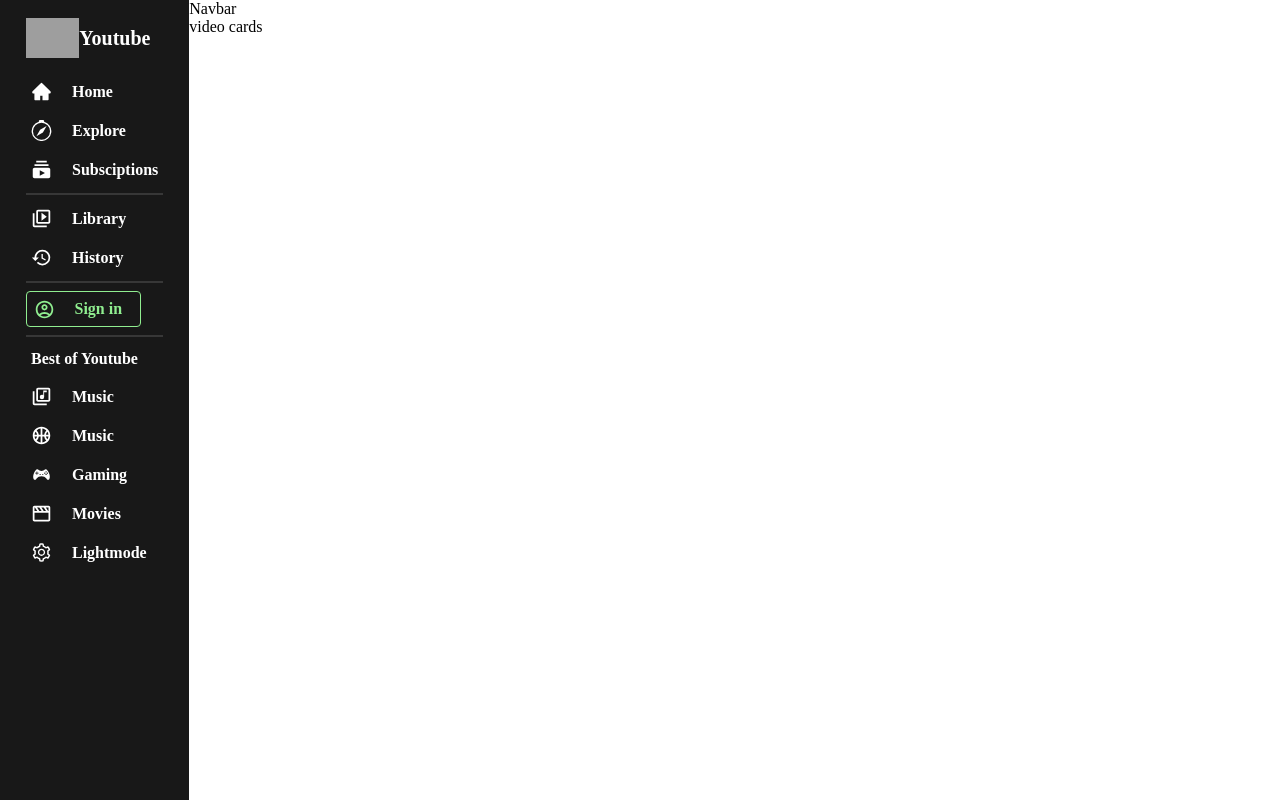
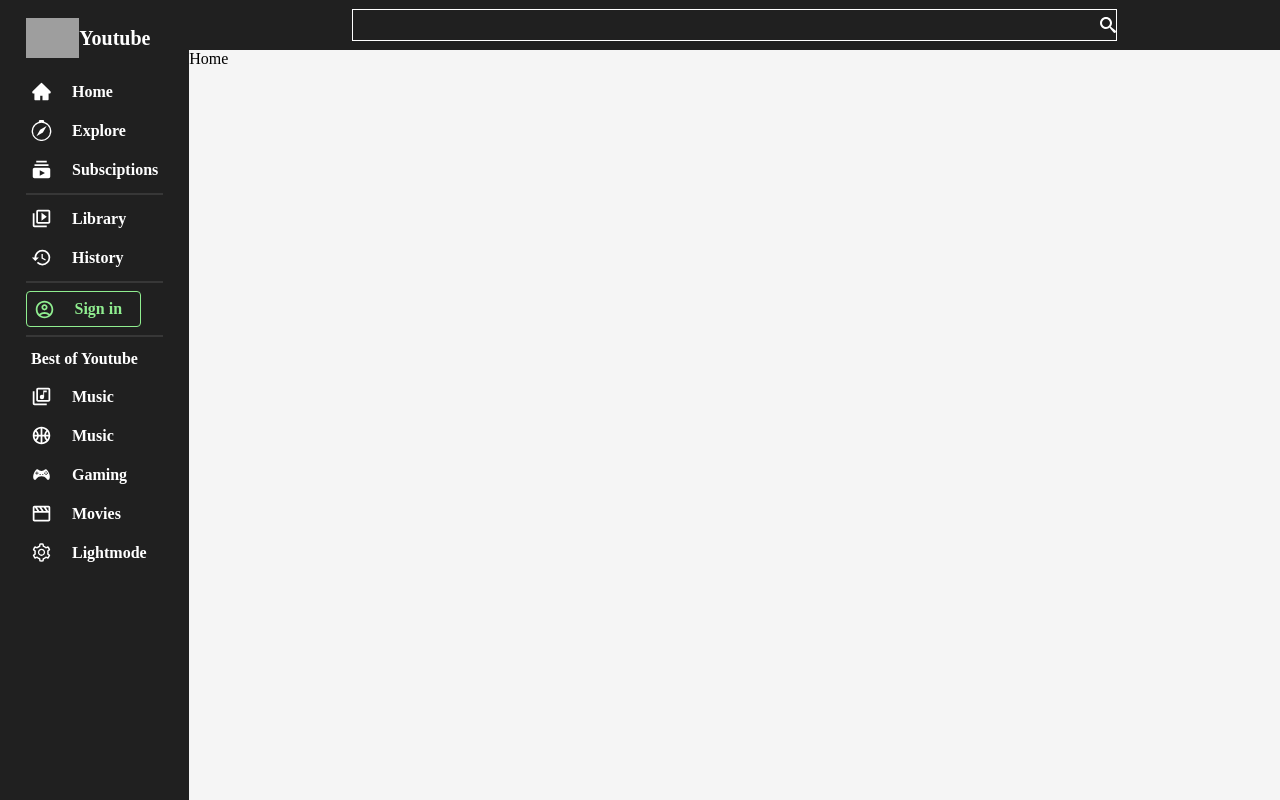
Before and after one commit to oladips772/youtube-clone, a React (Create React App) app in the folder frontend/: page / in a window 1280 px wide. Built offline with nearby package versions, Linux system fonts and the light colour scheme; grey boxes are pictures that could not be loaded.

Commit message:
added routes to app

```diff
--- a/frontend/package.json
+++ b/frontend/package.json
@@ -13,6 +13,7 @@
     "react": "^18.2.0",
     "react-dom": "^18.2.0",
     "react-icons": "^4.4.0",
+    "react-router-dom": "^6.4.1",
     "react-scripts": "5.0.1",
     "styled-components": "^5.3.5",
     "web-vitals": "^2.1.4"
--- a/frontend/src/App.js
+++ b/frontend/src/App.js
@@ -5,6 +5,9 @@
 import Sidebar from "./components/Sidebar";
 import "./App.css";
 import { darkTheme, lightTheme } from "./utils/Theme";
+import { BrowserRouter, Routes, Route } from "react-router-dom";
+import Home from "./Pages/Home";
+import Video from "./Pages/Video";
 
 const Container = styled.div`
   display: flex;
@@ -12,6 +15,7 @@
 
 const MainCont = styled.div`
   flex: 7;
+  background: whitesmoke;
 `;
 
 const Wrapper = styled.div``;
@@ -30,13 +34,24 @@
 
   return (
     <ThemeProvider theme={Theme}>
+      <BrowserRouter>
         <Container>
           <Sidebar changeTheme={changeTheme} />
           <MainCont>
             <Navbar />
-          <Wrapper>video cards</Wrapper>
+            <Wrapper>
+              <Routes>
+                <Route path="/">
+                  <Route index element={<Home />} />
+                  <Route path="video">
+                    <Route path=":id" element={<Video />} />
+                  </Route>
+                </Route>
+              </Routes>
+            </Wrapper>
           </MainCont>
         </Container>
+      </BrowserRouter>
     </ThemeProvider>
   );
 }
--- /dev/null
+++ b/frontend/src/Pages/Home.js
@@ -0,0 +1,9 @@
+import React from 'react'
+
+function Home() {
+  return (
+    <div>Home</div>
+  )
+}
+
+export default Home
--- /dev/null
+++ b/frontend/src/Pages/Video.js
@@ -0,0 +1,9 @@
+import React from 'react'
+
+function Video() {
+  return (
+    <div>Video</div>
+  )
+}
+
+export default Video
--- /dev/null
+++ b/frontend/src/components/Navbar.js
@@ -0,0 +1,47 @@
+/** @format */
+import styled from "styled-components";
+import { ImSearch } from "react-icons/im";
+
+const Container = styled.div`
+  display: flex;
+  align-items:center;
+  justify-content:flex-end;
+  height:50px;
+  position:sticky;
+  top:0;
+  background:${({theme}) => theme.bgLighter}
+`;
+
+const Wrapper = styled.div`
+  display: flex;
+  align-items: center;
+  justify-content: space-between;
+  height: 30px;
+  width: 70%;
+  margin: auto;
+  border: 1px solid ${({ theme }) => theme.text};
+`;
+
+const Input = styled.input`
+  width: 90%;
+  border: none;
+  font-size: 16px;
+  padding: 5px;
+  background: none;
+  outline: none;
+  color: ${({ theme }) => theme.text};;
+`;
+
+
+function Navbar() {
+  return (
+    <Container>
+      <Wrapper>
+        <Input />
+        <ImSearch color={"white"} />
+      </Wrapper>
+    </Container>
+  );
+}
+
+export default Navbar;
--- a/frontend/src/components/Navbar.jsx
+++ /dev/null
@@ -1,12 +0,0 @@
-/** @format */
-import styled from "styled-components";
-
-const Container = styled.div`
-
-`;
-
-function Navbar() {
-  return <Container>Navbar</Container>;
-}
-
-export default Navbar;
--- a/frontend/src/components/Sidebar.jsx
+++ b/frontend/src/components/Sidebar.js
@@ -14,9 +14,10 @@
 import { BiMovie } from "react-icons/bi";
 import { AiOutlineSetting } from "react-icons/ai";
 
+
 const Container = styled.div`
   flex: 1;
-  background: ${({ theme }) => theme.bg};
+  background: ${({ theme }) => theme.bgLighter};
   height: 100vh;
   color: ${({ theme }) => theme.text};
   margin: 0;
```
Also changed, not shown: 1 other file (tests, documents, lock files or other folders). Lines whose indentation alone changed are shown as unchanged.
